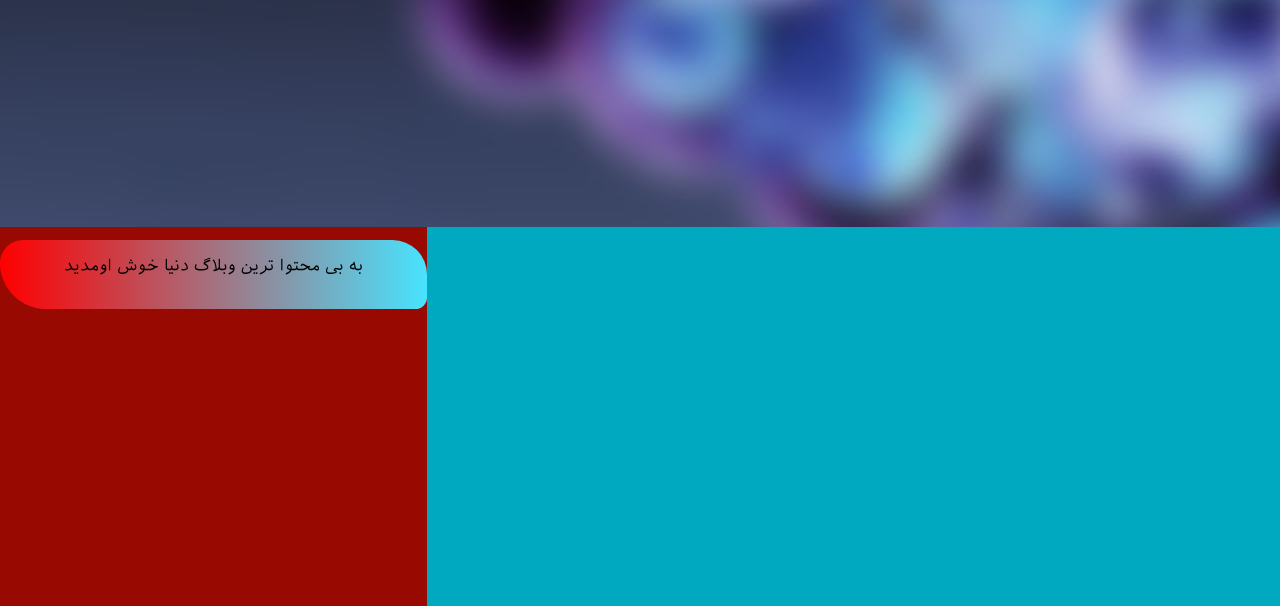
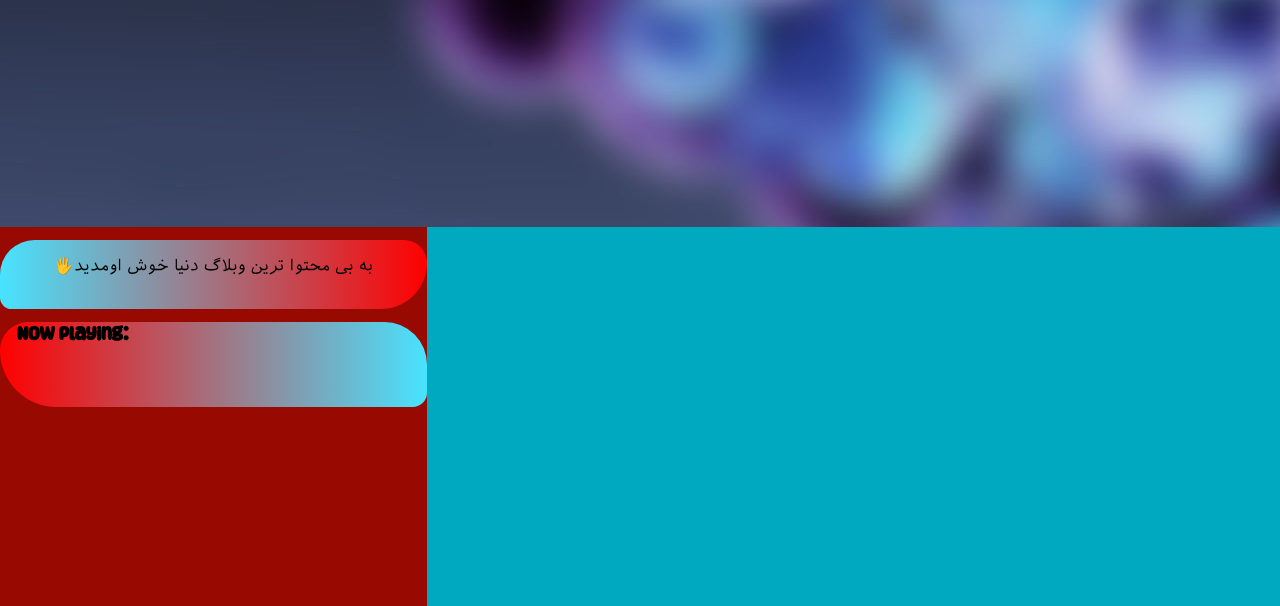
Before and after one commit to NWG0721/Hobabi.github.io, a PHP site: page / in a window 1280 px wide. Shown: the part 373-979 px from the top of the page. Run offline with PHP 8.4, Linux system fonts and the light colour scheme.

Commit message:
mediaPlayer Making

```diff
--- a/Javascripts/Script.js
+++ b/Javascripts/Script.js
@@ -8,15 +8,15 @@ function RandomTextForAside() {
       break;
 
     case 2:
-        RandonerText.innerHTML = "به بی محتوا ترین وبلاگ دنیا خوش اومدید";
+        RandonerText.innerHTML = "به بی محتوا ترین وبلاگ دنیا خوش اومدید🖐️";
       break;
 
     case 3:
-        RandonerText.innerHTML = "به بی محتوا ترین وبلاگ دنیا خوش اومدید";
+        RandonerText.innerHTML = "سلام من به تو یار صمیمی منم همون سایت ساز قدیمی";
       break;
 
     case 4:
-        RandonerText.innerHTML = "این جا همه تحت درمان منید";
+        RandonerText.innerHTML = "این جا همه تحت درمان منید💉";
       break;
 
     case 5:
@@ -24,13 +24,12 @@ function RandomTextForAside() {
       break;
 
     case 6:
-        RandonerText.innerHTML = "به وب سایت حبابی خوش اومدید";
+        RandonerText.innerHTML = "به وب سایت حبابی🫧 خوش اومدید";
       break;
 
     case 7:
-        RandonerText.innerHTML = "هی خوشگله بپا نپوکی";
+        RandonerText.innerHTML = "هی خوشگله بپا نپوکی😏";
       break;
-
     case 8:
         RandonerText.innerHTML = "برای رشد و نمو کار ما با ایدی زیر در اینستاگرام در ارتباط باشید       @newfolder_4";
       break;
@@ -39,7 +38,12 @@ function RandomTextForAside() {
         RandonerText.innerHTML = "به ایستا، تلگرام، یوتوب، خونه، محل کار، ردیت، دیسکورد، سرزمین، x، لینکدین ما یه سری بزنینا خالی نزاریدشون";
       break;
     case 10:
-        RandonerText.innerHTML = "سلام بچه عاشقتونیم (عشق معنوی منظورمونه)";
+        RandonerText.innerHTML = "🩷💚سلام بچه عاشقتونیم🩷💚 (عشق معنوی منظورمونه)";
+        break;
+        default:
+          RandonerText.innerHTML = "ناراحتم مثل وبلاگ نویسی که چیزی برای نوشتن نداره😢";
         break;
   }
 }
+//------------------------------| Music API |------------------------------//
+//------------------------------| Music API |------------------------------//
--- a/Styles/Style.css
+++ b/Styles/Style.css
@@ -32,13 +32,17 @@
   font-family: AGhasem;
   src: url(../Fonts/AGhasem.ttf);
 }
+@font-face {
+  font-family: Motley;
+  src: url(../Fonts/MotleyForcesRegular-w1rZ3.ttf);
+}
 /* Importing fonts */
 
 /* The Basic Styles */
 body {
   margin: auto;
   direction: rtl;
-  font-family: Iranian-Sans ;
+  font-family: Iranian-Sans;
 }
 ul {
   list-style: none;
@@ -76,12 +80,35 @@ ul a {
     margin-top: 3%;
     width: 100%;
     overflow: hidden;
-    border-radius: 50px 75px 25px 100px;
-    background-image: linear-gradient(to right,#ff0000,#48e3ff);
     height: 69px;
     text-align: center;
   }
-
+  #MusicPlayer {
+    margin-top: 3%;
+    width: 100%;
+    justify-content: end;
+    align-items: end;
+    height: 85px;
+    font-family: Motley;
+    direction: ltr;
+    color: #000000;
+  }
+  #MusicPlayer h3{
+    margin-left: 4%;
+    margin-top: 3%;
+    display: inline;
+  }
+  #MusicPlayer audio {
+    display: none;
+  }
+  aside div:nth-child(even){
+    border-radius: 50px 75px 25px 100px;
+    background-image: linear-gradient(to right, #ff0000, #48e3ff);
+  }
+  aside div:nth-child(odd){
+    border-radius: 75px 50px 100px 25px;
+    background-image: linear-gradient(to right, #48e3ff,#ff0000);
+  }
 }
 @media screen and (min-width: 768px) and (max-width: 1023px) {
 }
--- a/index.html
+++ b/index.html
@@ -67,7 +67,35 @@
           <p id="RandText_p"></p>
         </div>
         <!-- ------------------------------| Random Texts Ended |------------------------------ -->
-        <!-- ------------------------------| The  |------------------------------ -->
+        <!-- ------------------------------| The Current Music Started |------------------------------ -->
+        <div id="MusicPlayer">
+          <h3>Now Playing: </h3><h2 id="Songname"></h2>
+          <audio controls autoplay muted>
+            <source src="https://public-2.hiblog.tv/srv/files.musico.ir/siros/Mostafa%20Farzami%20-%20Havas%20Baz%20(320).mp3?hst=files.musico.ir&prt=https&cuid=6787411">
+            <source src="https://public-2.hiblog.tv/srv/files.musico.ir/siros/Mostafa%20Farzami%20-%20Havas%20Baz%20(320).mp3?hst=files.musico.ir&prt=https&cuid=6787411">
+            <source src="">
+            <source src="">
+            <source src="">
+            <source src="">
+            <source src="">
+            <source src="">
+            <source src="">
+            <source src="">
+            <source src="">
+            <source src="">
+            <source src="">
+            <source src="">
+            <source src="">
+            <source src="">
+            <source src="">
+            <source src="">
+            <source src="">
+            <source src="">
+            <source src="">
+
+          </audio>
+        </div>
+        <!-- ------------------------------| The Current Music Ended |------------------------------ -->
       </aside>
       <footer></footer>
     </div>
```
Also changed, not shown: index copy.html (added, +37 -0 lines), Fonts/MotleyForcesRegular-w1rZ3.ttf (added).
